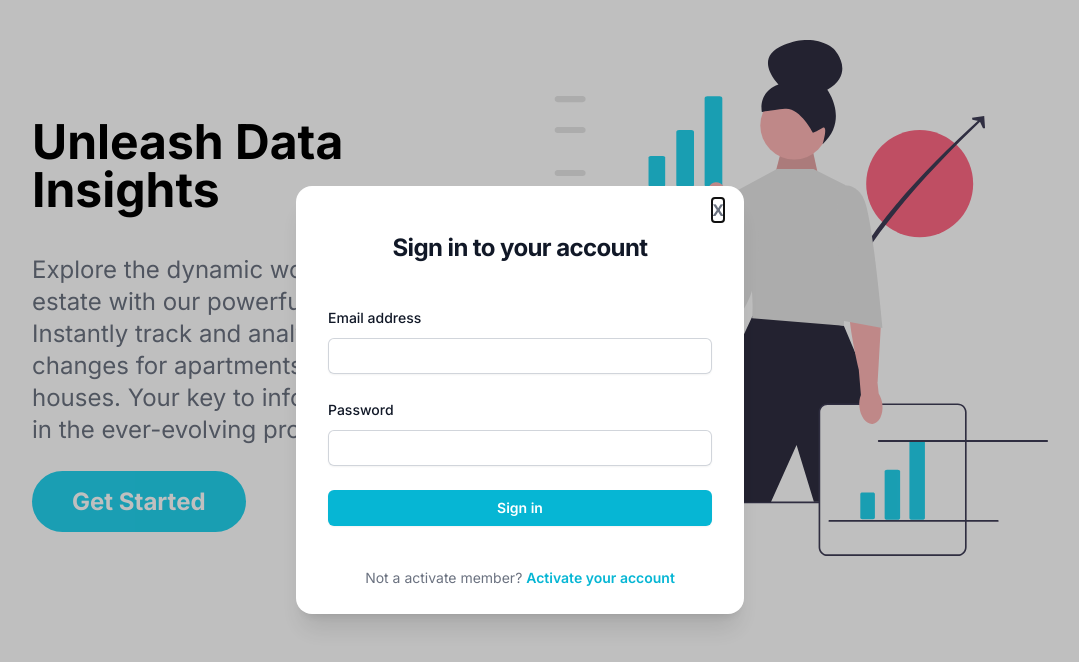
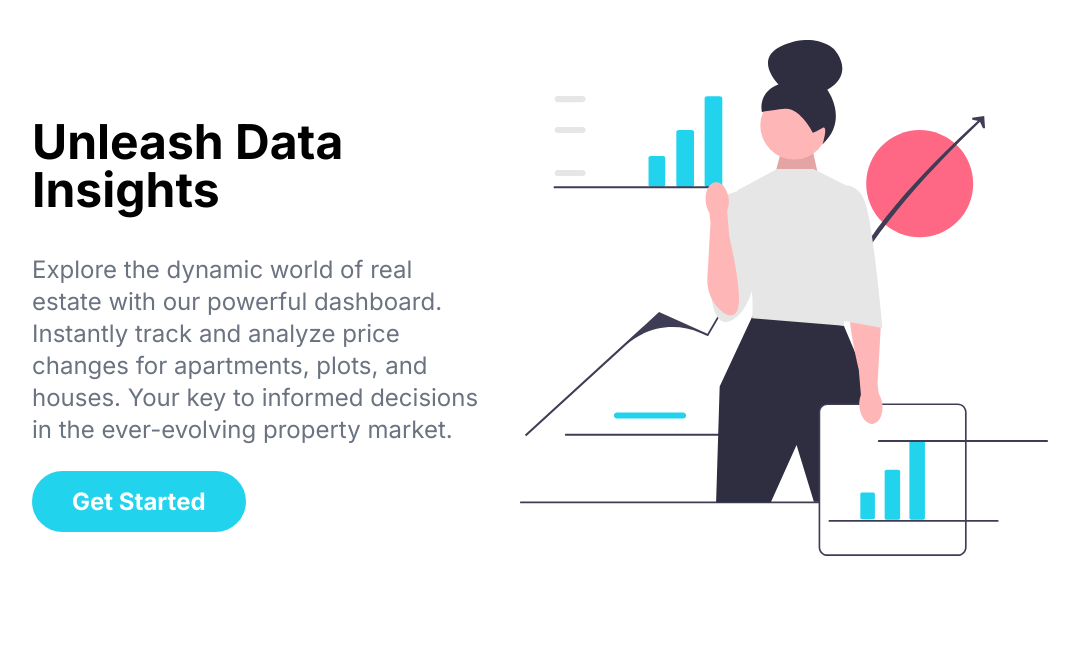
Before and after one commit to stanislawK/PlotStats, a Next.js app in the folder frontend/: page / in a window 1280 px wide. Shown: the top 662 px of the page, without its empty margins (120-1199 px from the left). Built offline with nearby package versions, Linux system fonts and the light colour scheme.

Commit message:
88 triggering login

```diff
--- a/frontend/app/components/loginModal.tsx
+++ b/frontend/app/components/loginModal.tsx
@@ -2,30 +2,19 @@
 
 import { Dialog, Transition } from "@headlessui/react";
 import { Fragment, useState } from "react";
+import { useRouter } from "next/navigation";
 
 export default function LoginModal() {
   let [isOpen, setIsOpen] = useState(true);
+  const router = useRouter();
 
   function closeModal() {
+    router.back();
     setIsOpen(false);
-  }
-
-  function openModal() {
-    setIsOpen(true);
   }
 
   return (
     <>
-      <div className="fixed inset-0 flex items-center justify-center">
-        <button
-          type="button"
-          onClick={openModal}
-          className="rounded-md bg-black/20 px-4 py-2 text-sm font-medium text-white hover:bg-black/30 focus:outline-none focus-visible:ring-2 focus-visible:ring-white/75"
-        >
-          Open dialog
-        </button>
-      </div>
-
       <Transition appear show={isOpen} as={Fragment}>
         <Dialog as="div" className="relative z-10" onClose={closeModal}>
           <Transition.Child
@@ -54,7 +43,7 @@ export default function LoginModal() {
                 <Dialog.Panel className="relative w-full max-w-md transform overflow-hidden rounded-2xl bg-white p-6 text-left align-middle shadow-xl transition-all">
                   <button
                     className="absolute top-3 right-5 font-bold text-gray-500"
-                    onClick={() => setIsOpen(false)}
+                    onClick={closeModal}
                   >
                     X
                   </button>
--- a/frontend/app/page.tsx
+++ b/frontend/app/page.tsx
@@ -1,7 +1,12 @@
 import Image from "next/image";
+import Link from "next/link";
 import LoginModal from "./components/loginModal";
 
-export default function Home() {
+type Props = {
+  searchParams: Record<string, string> | null | undefined;
+};
+export default function Home({ searchParams }: Props) {
+  const showModal = searchParams?.loginModal;
   return (
     <main className="flex flex-col-reverse mb-10 mx-auto space-y-5 md:flex-row md:space-y-0 items-center md:mx-28 md:mt-10">
       {/* Content container */}
@@ -10,12 +15,18 @@ export default function Home() {
           Unleash Data Insights
         </h1>
         <p className="text-center text-2xl text-gray-500 md:max-w-md md:text-left">
-        Explore the dynamic world of real estate with our powerful dashboard. Instantly track and analyze price changes for apartments, plots, and houses. Your key to informed decisions in the ever-evolving property market.
+          Explore the dynamic world of real estate with our powerful dashboard.
+          Instantly track and analyze price changes for apartments, plots, and
+          houses. Your key to informed decisions in the ever-evolving property
+          market.
         </p>
         <div className="mx-auto md:mx-0">
-          <a href="" className="bg-cyan-400 px-10 py-5 text-2xl font-bold text-white hover:opacity-70 md:py-4 rounded-full">
+          <Link
+            href="/?loginModal=true"
+            className="bg-cyan-400 px-10 py-5 text-2xl font-bold text-white hover:opacity-70 md:py-4 rounded-full"
+          >
             Get Started
-          </a>
+          </Link>
         </div>
       </div>
       <div className="mx-auto mb-24 md:w-1/2">
@@ -28,7 +39,7 @@ export default function Home() {
         />
       </div>
       {/* Login modal */}
-       <LoginModal />
+      {showModal && <LoginModal />}
     </main>
   );
 }
```
Lines whose indentation alone changed are shown as unchanged.
